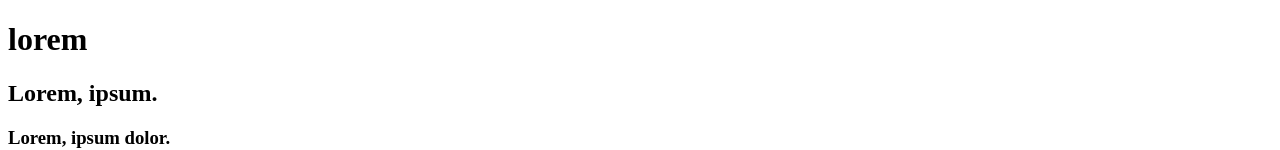
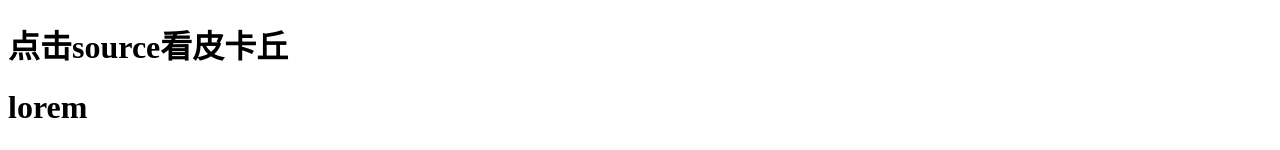
Before and after one commit to KevinYangzzz/miao, a plain HTML site: page html-basic.html in a window 1280 px wide. Shown: the top 150 px of the page. Drawn offline with Linux system fonts and the light colour scheme.

Commit message:
modify style

```diff
--- a/html-basic.html
+++ b/html-basic.html
@@ -25,6 +25,7 @@
   </style>
 </head>
 <body>
+  <h1>点击source看皮卡丘</h1>
   <h1>lorem</h1>
 
   <h2>Lorem, ipsum.</h2>
@@ -258,7 +259,7 @@
     let gandiao = document.querySelector('.gif')
     setTimeout(function(){
       gandiao.style.display = 'none'
-    }, 1000)
+    }, 800)
   </script>
 </body>
 </html>
```
